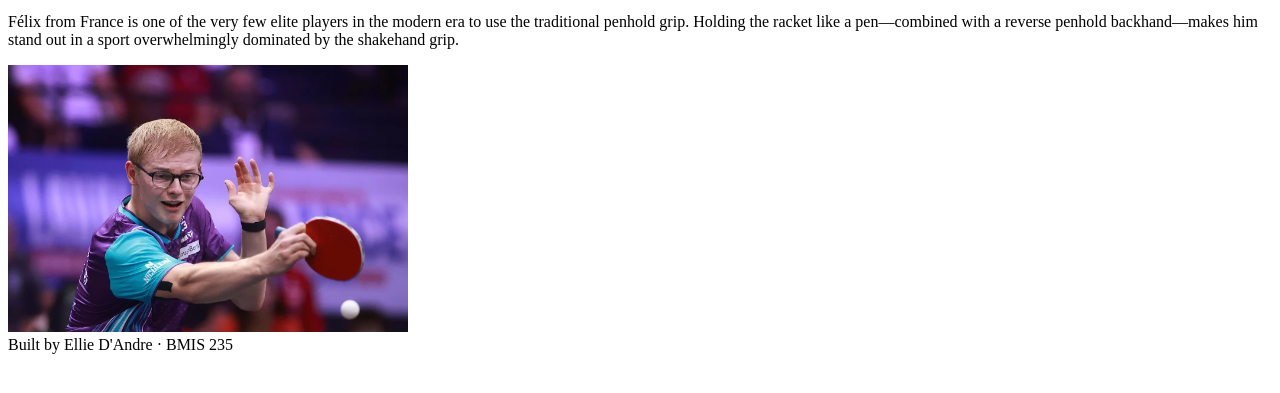
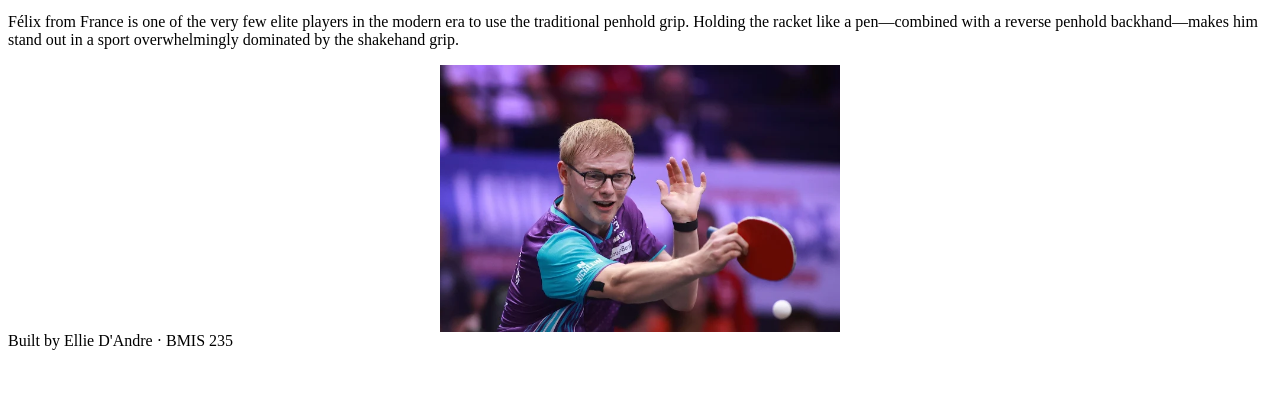
Before and after one commit to elliedeandre/bmis-html-4, a plain HTML site: page page3.html in a window 1280 px wide. Shown: the part 177-570 px from the top of the page. Drawn offline with Linux system fonts and the light colour scheme.

Commit message:
Add styling to center Félix Lebrun's image
Center the image of Félix Lebrun on the page.

```diff
--- a/page3.html
+++ b/page3.html
@@ -28,7 +28,7 @@
 <h1>Félix Lebrun</h1>
 <p>Rank #3 (6,859 points)</p>
 <p>Félix from France is one of the very few elite players in the modern era to use the traditional penhold grip. Holding the racket like a pen—combined with a reverse penhold backhand—makes him stand out in a sport overwhelmingly dominated by the shakehand grip.</p>
-<img src="licensed-image (1).webp" alt="Félix Lebrun" width="400">
+<img src="licensed-image (1).webp" alt="Félix Lebrun" width="400" style="display: block; margin: 0 auto;">
 
 <!-- Footer: Ellie D'Andre -->
 <footer>Built by Ellie D'Andre &middot; BMIS 235</footer>
```
